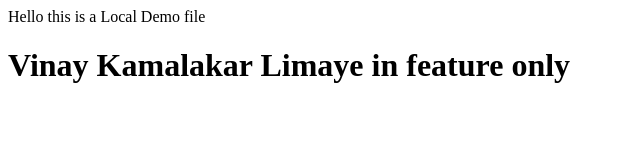
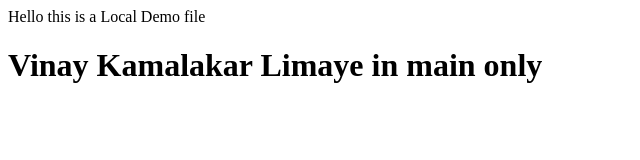
Before and after one commit to vinaylimaye/LocalDemo, a plain HTML site: page index.html in a window 1280 px wide. Shown: the whole page, without its empty margins (0-640 px from the left). Drawn offline with Linux system fonts and the light colour scheme.

Commit message:
onlt for main

```diff
--- a/index.html
+++ b/index.html
@@ -1,2 +1,2 @@
 <p> Hello this is a Local Demo file</p>
-<h1>Vinay Kamalakar Limaye in feature only</h1>
+<h1>Vinay Kamalakar Limaye in main only</h1>
```
